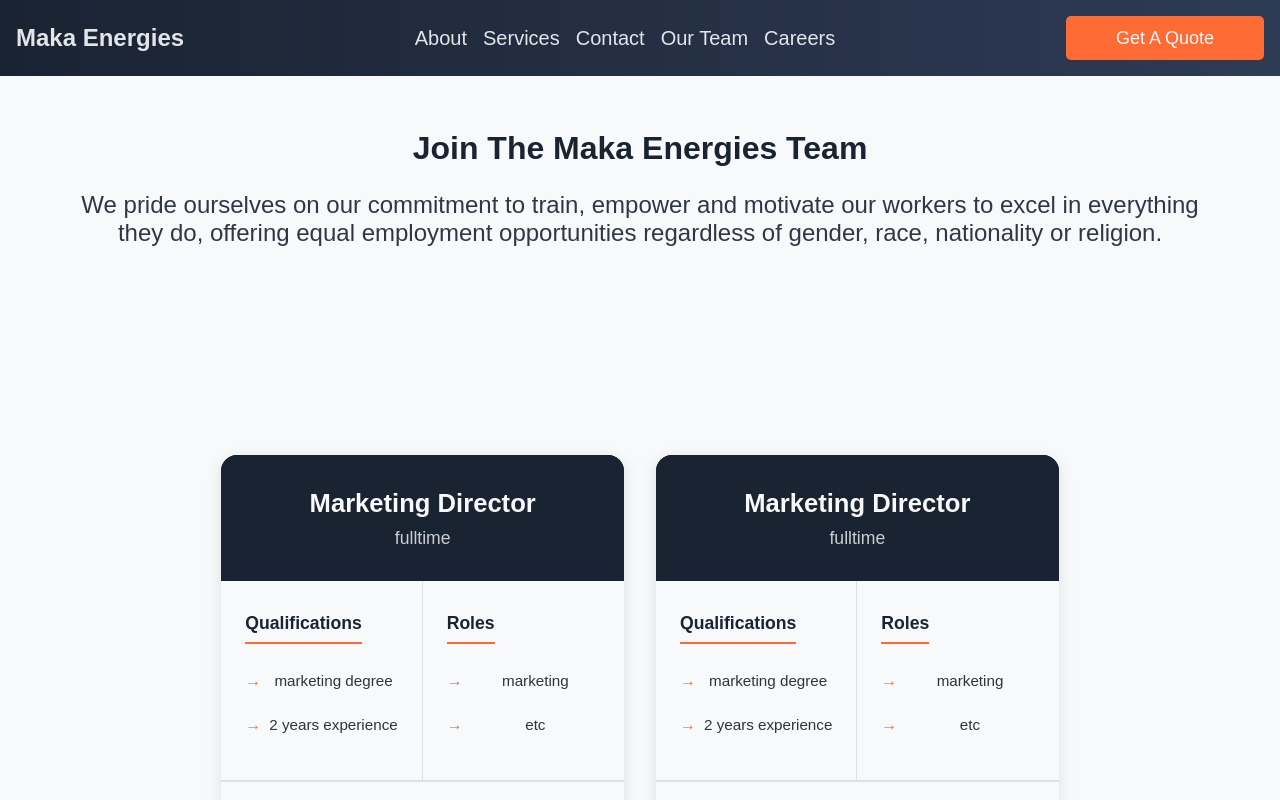
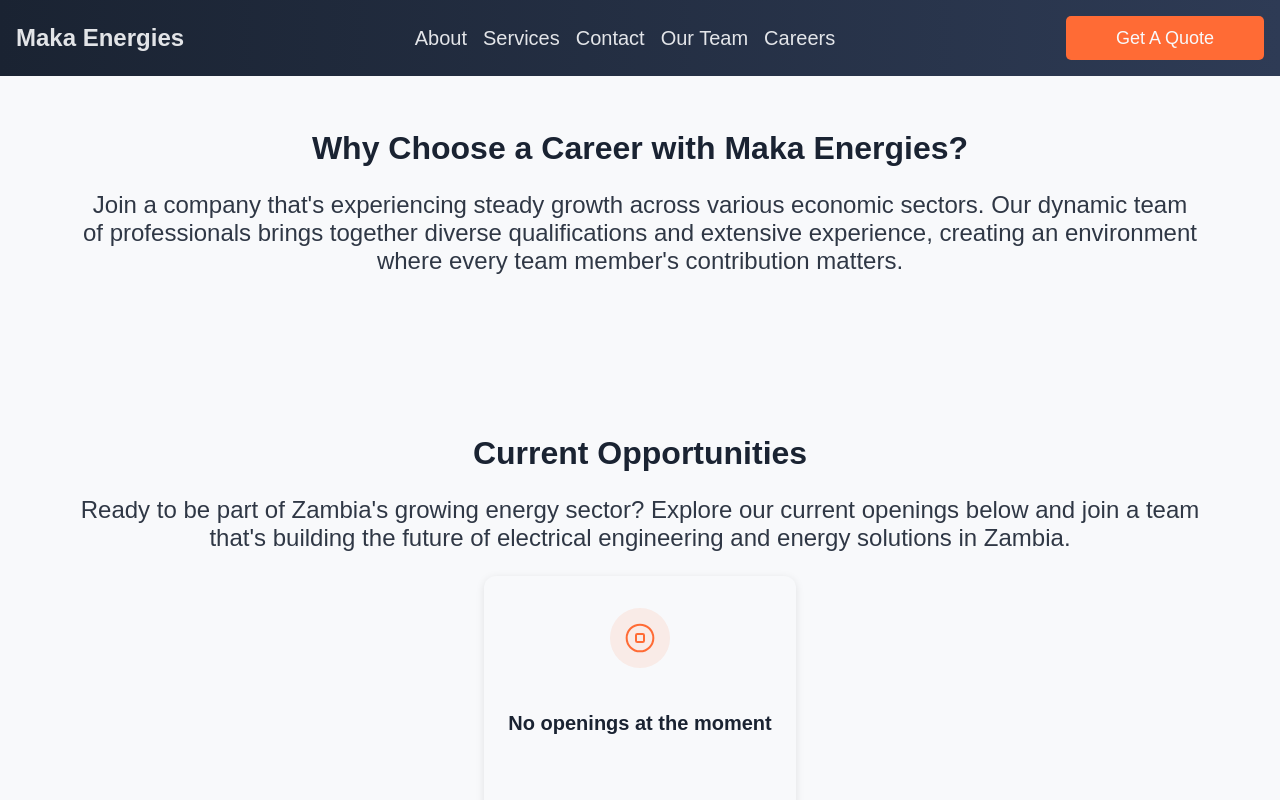
Before and after one commit to nkowanitemwani/makaenergiesdotcom, a Next.js app: page /careers in a window 1280 px wide. Shown: the top 800 px of the page. Built offline with nearby package versions, Linux system fonts and the light colour scheme.

Commit message:
pet peeve changes

```diff
--- a/src/app/about/page.js
+++ b/src/app/about/page.js
@@ -53,9 +53,8 @@
            <Button onClick={viewResgistration}>View Documents</Button>
           </section>
           <section className={styles.future}>
-            <h1>Future Strategy</h1>
-            <p>The company plans to succeed and position itself as one of the main suppliers on the Copperbelt
-            and other provinces and institutions in Zambia. With the ultimate goal of ... </p>
+            <h1>Our Vision For Growth</h1>
+            <p>We're positioning ourselves to become one of the main suppliers on the Copperbelt and across Zambia's provinces. Our future strategy includes expanding our services nationally and building international relationships with neighboring countries including South Africa, Tanzania, and Democratic Republic of Congo.</p>
           </section>
           <Footer></Footer>
 
--- a/src/app/careers/page.js
+++ b/src/app/careers/page.js
@@ -2,20 +2,27 @@
 import HomeNav from "@/app/components/navbar";
 import Footer from "@/app/components/footer";
 import CareersGrid from "@/app/components/grids/careersgrid";
+import InfoCard from "../components/cards/infocard";
+import { StopCircle } from "lucide-react";
 
 export default function CareersPage(){
     return(
         <main>
         <HomeNav style={{background : "#1a2332"}}></HomeNav>
         <section>
-            <h1>Join The Maka Energies Team</h1>
-            <p>We pride ourselves on our commitment to train, empower and motivate our workers to excel in everything they do,
-               offering equal employment opportunities regardless of gender, race, nationality or religion.
+            <h1>Why Choose a Career with Maka Energies?</h1>
+            <p>
+            Join a company that's experiencing steady growth across various economic sectors.
+            Our dynamic team of professionals brings together diverse qualifications and extensive experience, creating an environment where every team member's contribution matters.
             </p>
-            {/* <InfoCard icon={StopCircle} title={"No openings at the moment"}></InfoCard> */}
         </section>
         <section>
-        <CareersGrid></CareersGrid>
+            <h1>Current Opportunities</h1>
+            <p>Ready to be part of Zambia's growing energy sector? Explore our current openings below and join a team that's building the future of electrical engineering and energy solutions in Zambia.</p>
+            <InfoCard icon={StopCircle} title={"No openings at the moment"}></InfoCard>
+        </section>
+        <section>
+        {/* <CareersGrid></CareersGrid> */}
         </section>
         <Footer></Footer>
         </main>
--- a/src/app/page.js
+++ b/src/app/page.js
@@ -32,8 +32,8 @@
         </section>
         <section className={styles.who}>
           <h1>Who Are We ?</h1>
-          <p>MAKA ENERGIES LIMITED is a proudly Zambian-owned company committed to advancing the nation&apos;s energy sector through innovation, affordability, and quality service delivery.
-            Rooted in a deep understanding of Zambia&apos;s unique energy needs, the company is dedicated to providing efficient and cost-effective electricity solutions that empower both individuals and businesses.
+          <p>MAKA ENERGIES LIMITED is a proudly Zambian-owned company based in Kalulushi District, Copperbelt Province committed to advancing the nation&apos;s energy sector through innovation, affordability, and quality service delivery.
+            Rooted in a deep understanding of Zambia&apos;s unique energy needs, the company is dedicated to providing efficient and cost-effective electricity solutions that empower both individuals and businesses across Zambia
           </p>
         </section>
         <section className={styles.mission}>
--- a/src/app/services/services.module.css
+++ b/src/app/services/services.module.css
@@ -3,3 +3,8 @@
     font-weight: 600;
     color: #ff6b35;
 }
+
+.service h2{
+    opacity: 0.9;
+    font-weight: 500;
+}
--- a/src/app/team/page.js
+++ b/src/app/team/page.js
@@ -9,7 +9,9 @@
           <HomeNav style={{background : "#1a2332"}}></HomeNav>
           <section>
             <h1>Meet The Maka Energies Team</h1>
-            <p>Our founding members are a group of individuals with years of experience in the electrical industry and service delivery </p>
+            <p>Our leadership team represents a powerful combination of academic excellence, practical industry experience,
+              and entrepreneurial vision. With collective decades of experience in Zambia's electrical utilities sector,
+              our directors bring deep technical knowledge and proven track records from their tenure with ZESCO and other leading organizations.</p>
             <TeamGrid></TeamGrid>
           </section>
           <Footer></Footer>
```
Also changed, not shown: src/app/services/page.js (+4 -3 lines).
